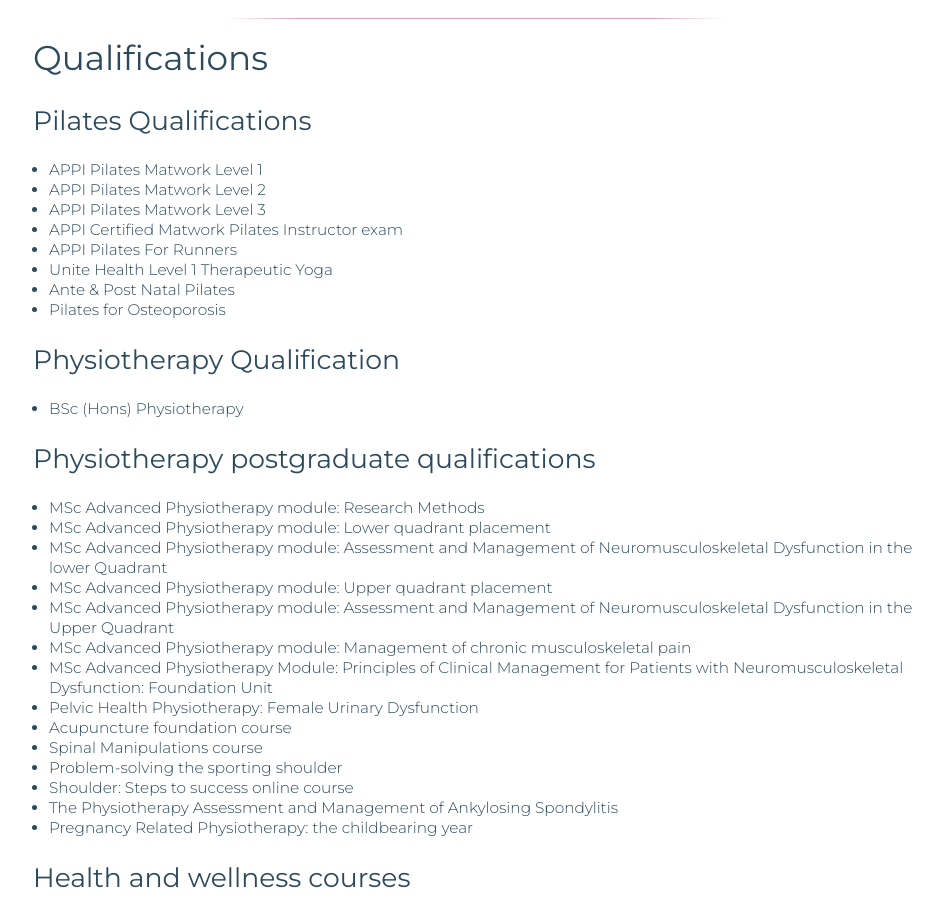
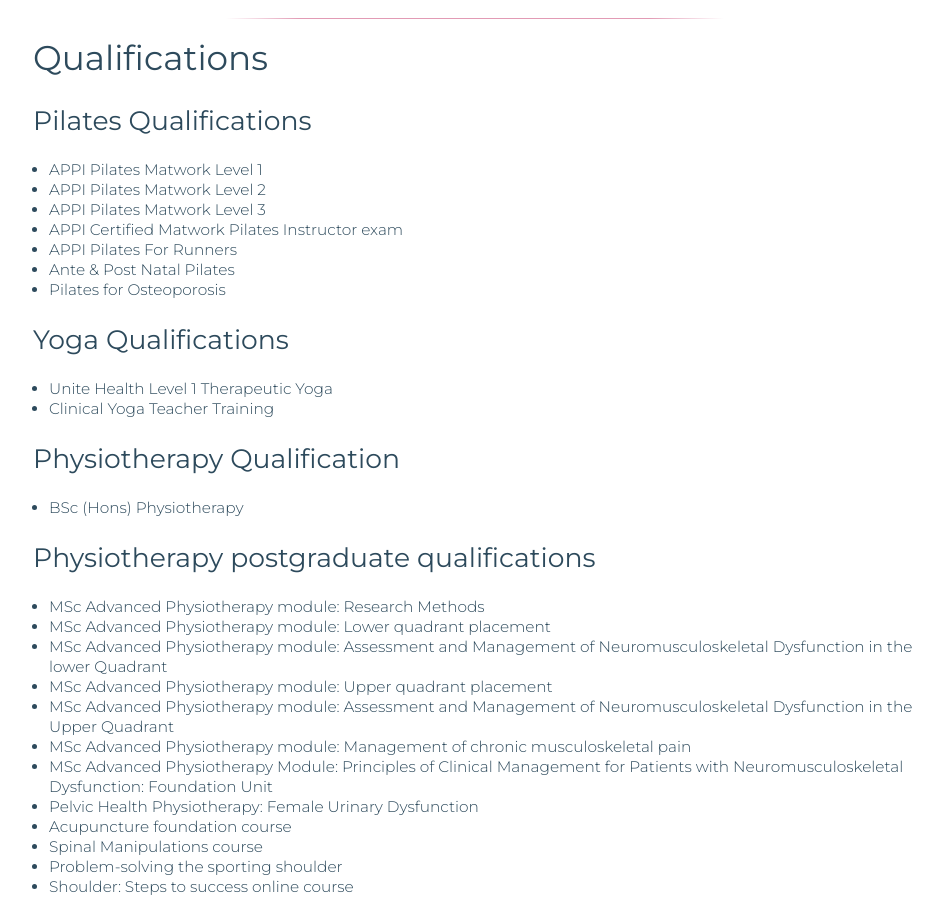
Before and after one commit to mikeraynham/wildaboutpilates, a Jekyll site: the page built from jekyll/about.md, in a window 1280 px wide and 900 px high, scrolled down 1383 px. Shown: the whole window, without its empty margins (165-1108 px from the left). Built offline with Jekyll 4.4.1, drawn with Linux system fonts in a browser that asks for light colours.

Commit message:
Add Yoga qualifications

```diff
--- a/jekyll/about.md
+++ b/jekyll/about.md
@@ -42,9 +42,13 @@
 * APPI Pilates Matwork Level 3
 * APPI Certified Matwork Pilates Instructor exam
 * APPI Pilates For Runners
-* Unite Health Level 1 Therapeutic Yoga
 * Ante & Post Natal Pilates
 * Pilates for Osteoporosis
+
+### Yoga Qualifications
+
+* Unite Health Level 1 Therapeutic Yoga
+* Clinical Yoga Teacher Training
 
 ### Physiotherapy Qualification
 
```
